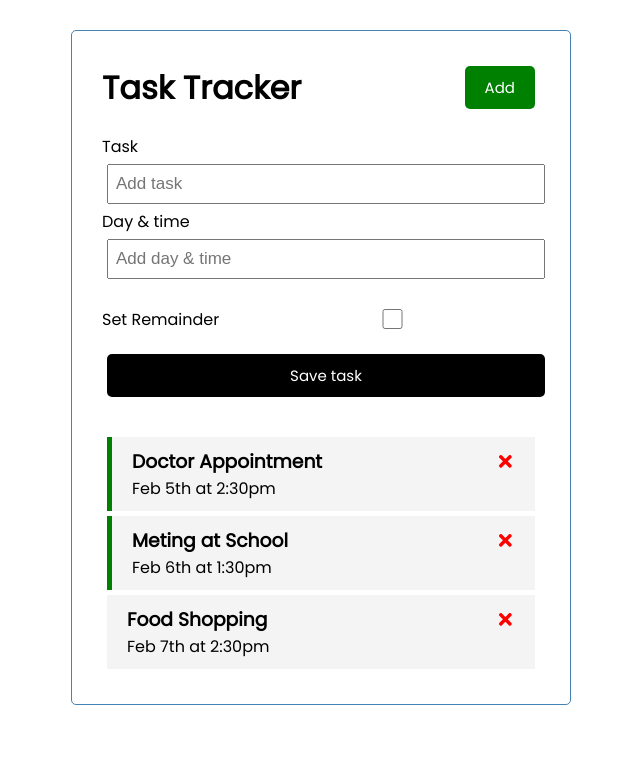
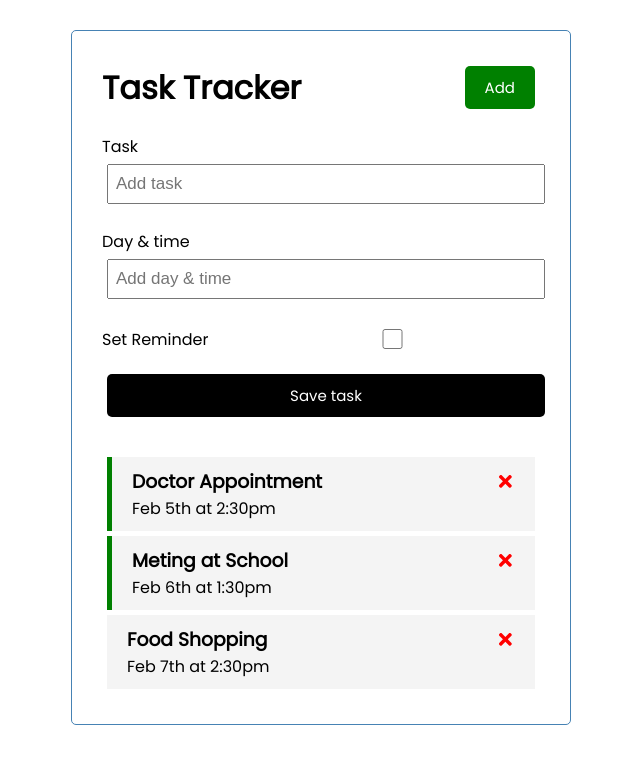
Before and after one commit to J-Bykova/task-tracker, a React (Create React App) app: page / in a window 1280 px wide. Shown: the top 764 px of the page, without its empty margins (319-959 px from the left). Built offline with nearby package versions, Linux system fonts and the light colour scheme.

Commit message:
Add add task function

```diff
--- a/src/App.js
+++ b/src/App.js
@@ -27,8 +27,14 @@
     ]
   );
 
+  const addTask = (task) => {
+    const id = Math.floor(Math.random() * 10000) + 1;
+    const newTask = {id, ...task};
+    setTasks([...tasks, newTask]);
+  }
+
   const deleteTask = (id) => {
-    setTasks(tasks.filter((task) => task.id !== id))
+    setTasks(tasks.filter((task) => task.id !== id));
   }
 
   const toggleReminder = (id) => {
@@ -39,9 +45,10 @@
   return (
     <div className="container">
       <Header/>
-      <AddTask />
+      <AddTask onAdd={addTask}/>
       {tasks.length > 0 ? (
         <Tasks
+
           tasks={tasks}
           onDelete={deleteTask}
           onReminder={toggleReminder}
--- a/src/components/AddTask.js
+++ b/src/components/AddTask.js
@@ -1,19 +1,59 @@
-const AddTask = () => {
+import {useState} from 'react'
+
+const AddTask = ({ onAdd }) => {
+  const [text, setText] = useState('')
+  const [day, setDay] = useState('')
+  const [reminder, setReminder] = useState(false)
+
+  const onSubmit = (e) => {
+    e.preventDefault();
+
+    if (!text) {
+       alert('Please add a task')
+      return
+    }
+
+    onAdd({text, day, reminder});
+
+    setText('');
+    setDay('');
+    setReminder (false);
+  }
+
   return (
-    <form className='add-form'>
-      <did className='form-control'>
+    <form className='add-form' onSubmit={onSubmit}>
+      <div className='form-control'>
         <label>Task</label>
-        <input type='text' placeholder='Add task'/>
-      </did>
-      <did className='form-control'>
+        <input
+          type='text'
+          placeholder='Add task'
+          value={text}
+          onChange={(e) => setText(e.target.value)}
+        />
+      </div>
+      <div className='form-control'>
         <label>Day & time</label>
-        <input type='text' placeholder='Add day & time'/>
-      </did>
-      <did className='form-control form-control-check'>
-        <label>Set Remainder</label>
-        <input type='checkbox'/>
-      </did>
-      <input className='btn btn-block' type='submit' value='Save task'/>
+        <input
+          type='text'
+          placeholder='Add day & time'
+          value={day}
+          onChange={(e) => setDay(e.target.value)}
+        />
+      </div>
+      <div className='form-control form-control-check'>
+        <label>Set Reminder</label>
+        <input
+          type='checkbox'
+          checked={reminder}
+          value={reminder}
+          onChange={(e) => setReminder(e.currentTarget.checked)}
+        />
+      </div>
+      <input
+        className='btn btn-block'
+        type='submit'
+        value='Save task'
+      />
     </form>
   )
 }
--- a/src/index.js
+++ b/src/index.js
@@ -11,7 +11,4 @@
   document.getElementById('root')
 );
 
-// If you want to start measuring performance in your app, pass a function
-// to log results (for example: reportWebVitals(console.log))
-// or send to an analytics endpoint. Learn more: https://bit.ly/CRA-vitals
 reportWebVitals();
```
